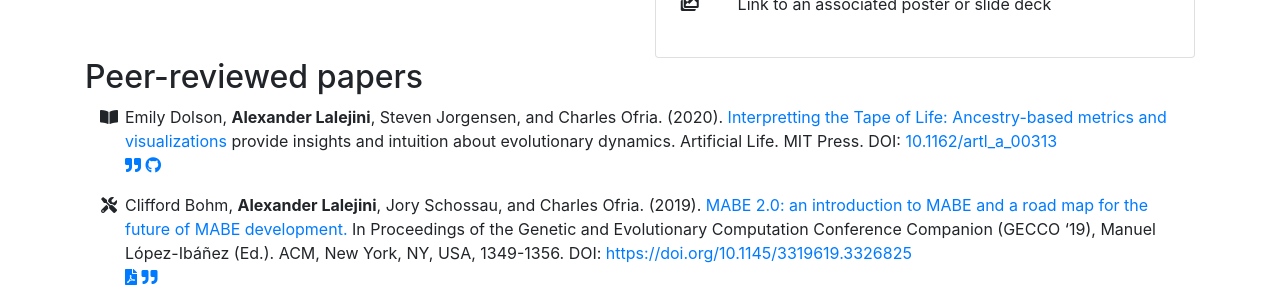
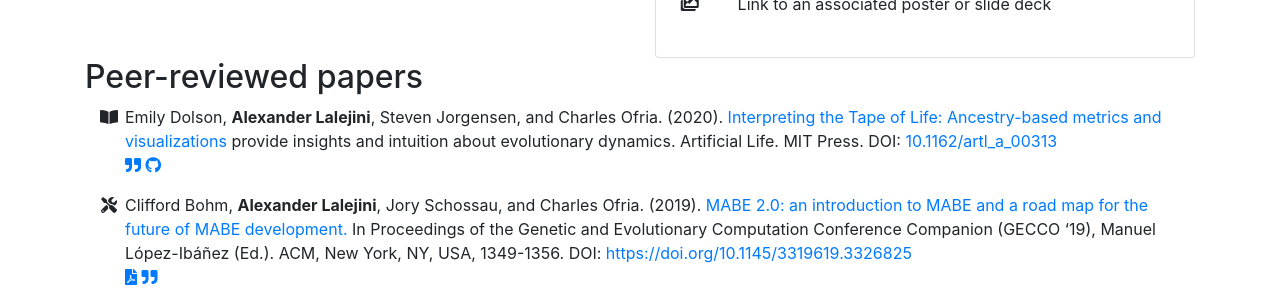
Before and after one commit to amlalejini/amlalejini.github.io, a Jekyll site: the page built from _pages/publications.md, in a window 1280 px wide and 900 px high, scrolled down 568 px. Shown: the part 153-453 px from the top of the window. Built offline with Jekyll 4.4.1, drawn with Linux system fonts in a browser that asks for light colours; nearby versions of some CDN libraries.

Commit message:
fix typo in publication data

````diff
--- a/_data/publications.yml
+++ b/_data/publications.yml
@@ -154,17 +154,17 @@ publications:
 
   - citation: |
       Emily Dolson, Alexander Lalejini, Steven Jorgensen, and Charles Ofria. (2020).
-      [Interpretting the Tape of Life: Ancestry-based metrics and visualizations](https://doi.org/10.1162/artl_a_00313)
+      [Interpreting the Tape of Life: Ancestry-based metrics and visualizations](https://doi.org/10.1162/artl_a_00313)
       provide insights and intuition about evolutionary dynamics. Artificial Life.
       MIT Press. DOI: [10.1162/artl_a_00313](https://doi.org/10.1162/artl_a_00313)
     year: 2020
     venue: journal
     type: peer-reviewed-paper
     github_repository_link: https://github.com/emilydolson/interpreting_the_tape_of_life
-    bibtex_id: dolson-2020-interpretting-the-tape-of-life
+    bibtex_id: dolson-2020-interpreting-the-tape-of-life
     bibtex: |
       ```
-      @article{dolson-2020-interpretting-the-tape-of-life,
+      @article{dolson-2020-interpreting-the-tape-of-life,
         author = {Dolson, Emily and Lalejini, Alexander and Jorgensen, Steven and Ofria, Charles},
         title = {Interpreting the Tape of Life: Ancestry-Based Analyses Provide Insights and Intuition about Evolutionary Dynamics},
         journal = {Artificial Life},
````
